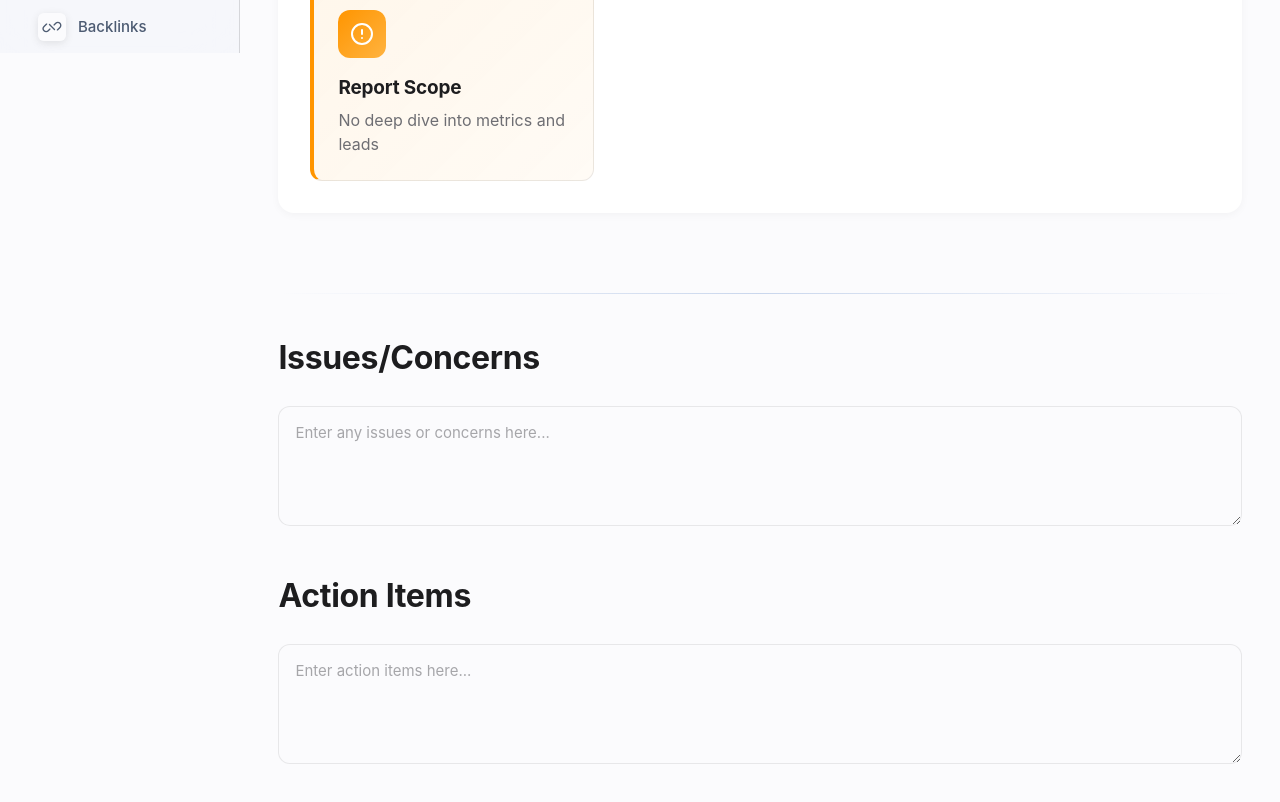
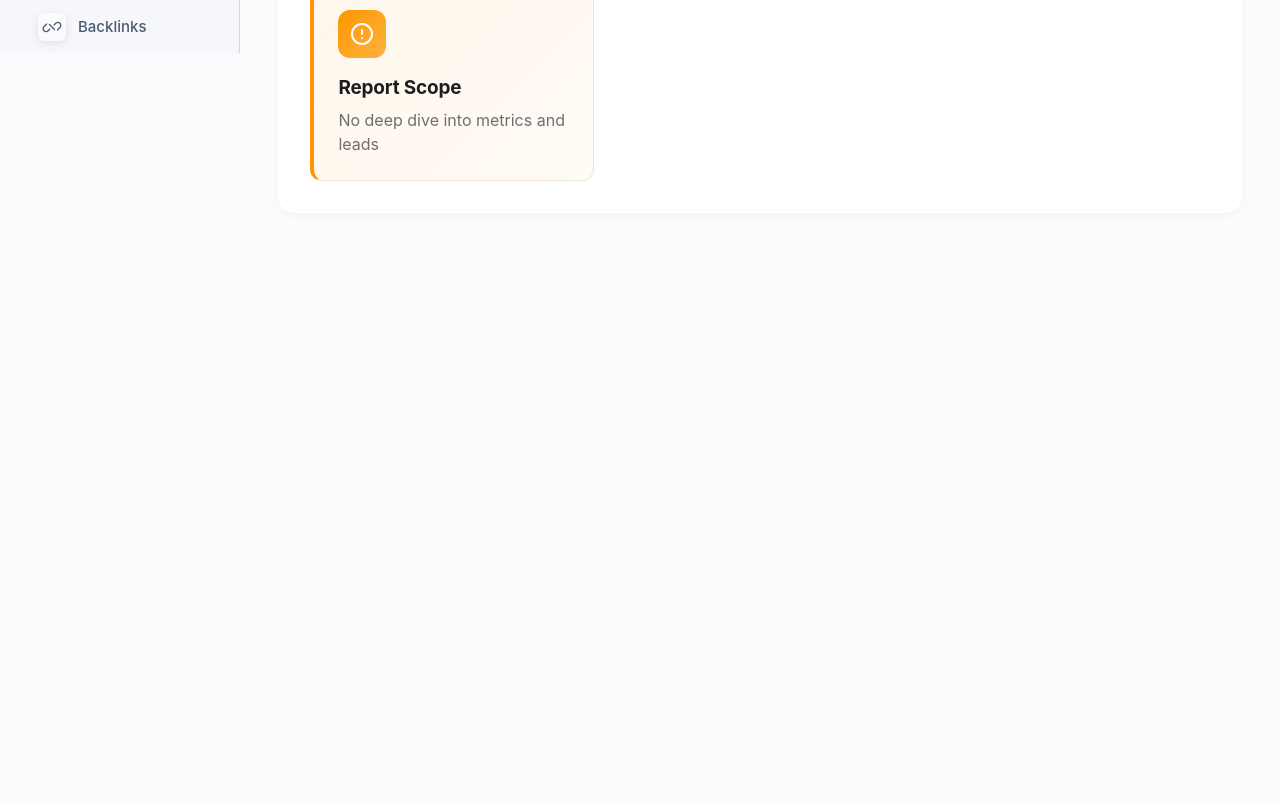
Before and after one commit to bjorncalbes/report-template, a plain HTML site: page pages/page2.html in a window 1280 px wide. Shown: the part 747-1549 px from the top of the page. After the commit the page ends 1080 px from the top, so only its background shows below. Drawn offline with nearby package versions, Linux system fonts and the light colour scheme; a script that the page names is missing.

Commit message:
refactor: remove notes section from page2.html

```diff
--- a/pages/page2.html
+++ b/pages/page2.html
@@ -575,55 +575,7 @@
             line-height: 1.6;
         }
 
-        /* Notes Section */
-        .text-area {
-            width: 100%;
-            min-height: 120px;
-            padding: 16px;
-            border: 1px solid var(--border-subtle);
-            border-radius: 12px;
-            font-family: inherit;
-            font-size: 15px;
-            color: var(--text-primary);
-            background: var(--surface-lighter);
-            resize: vertical;
-            transition: all 0.2s ease;
-        }
-
-        .section-divider {
-            height: 1px;
-            background: linear-gradient(90deg, rgba(4, 69, 172, 0), rgba(4, 69, 172, 0.2), rgba(4, 69, 172, 0));
-            border-radius: 999px;
-            margin: 40px 0;
-            box-shadow: 0 12px 24px rgba(4, 69, 172, 0.08);
-        }
-
-        .notes-section {
-            margin-top: clamp(56px, 7vw, 80px);
-            display: flex;
-            flex-direction: column;
-            gap: clamp(32px, 5vw, 40px);
-        }
-
-        .notes-section .section-divider {
-            margin: 0;
-        }
-
-        .notes-section .section-header {
-            margin-top: 0;
-        }
-
-        .text-area:focus {
-            outline: none;
-            border-color: var(--accent-color);
-            background: var(--surface-white);
-            box-shadow: 0 0 0 4px rgba(0, 113, 227, 0.1);
-        }
-
-        .text-area::placeholder {
-            color: var(--text-secondary);
-            opacity: 0.6;
-        }
+        /* Summary Grid continued styles */
 
         /* Summary Grid */
         .summary-grid {
@@ -1097,66 +1049,10 @@
             </div>
         </div>
 
-        <section class="notes-section" aria-label="Issues and action items">
-            <div class="section-divider" aria-hidden="true"></div>
-
-            <div>
-                <h2 class="section-header">Issues/Concerns</h2>
-                <textarea
-                    id="issues-concerns-page2"
-                    onblur="autoSavePage2Notes()"
-                    placeholder="Enter any issues or concerns here..."
-                    class="text-area"
-                ></textarea>
-            </div>
-
-            <div>
-                <h2 class="section-header">Action Items</h2>
-                <textarea
-                    id="action-items-page2"
-                    onblur="autoSavePage2Notes()"
-                    placeholder="Enter action items here..."
-                    class="text-area"
-                ></textarea>
-            </div>
-        </section>
+        </div>
     </div>
-</div>
 
     <script>
-        function autoSavePage2Notes() {
-            const issuesField = document.getElementById('issues-concerns-page2');
-            const actionsField = document.getElementById('action-items-page2');
-            const notes = {
-                issues: issuesField ? issuesField.value : '',
-                actions: actionsField ? actionsField.value : ''
-            };
-
-            try {
-                localStorage.setItem('page2Notes', JSON.stringify(notes));
-            } catch (error) {
-                console.warn('Unable to save notes for page2', error);
-            }
-        }
-
-        window.addEventListener('DOMContentLoaded', () => {
-            try {
-                const savedNotes = localStorage.getItem('page2Notes');
-                if (savedNotes) {
-                    const notes = JSON.parse(savedNotes);
-                    const issuesField = document.getElementById('issues-concerns-page2');
-                    const actionsField = document.getElementById('action-items-page2');
-                    if (issuesField && typeof notes?.issues === 'string') {
-                        issuesField.value = notes.issues;
-                    }
-                    if (actionsField && typeof notes?.actions === 'string') {
-                        actionsField.value = notes.actions;
-                    }
-                }
-            } catch (error) {
-                console.warn('Unable to load saved notes for page2', error);
-            }
-        });
     </script>
 
     <script>
```
